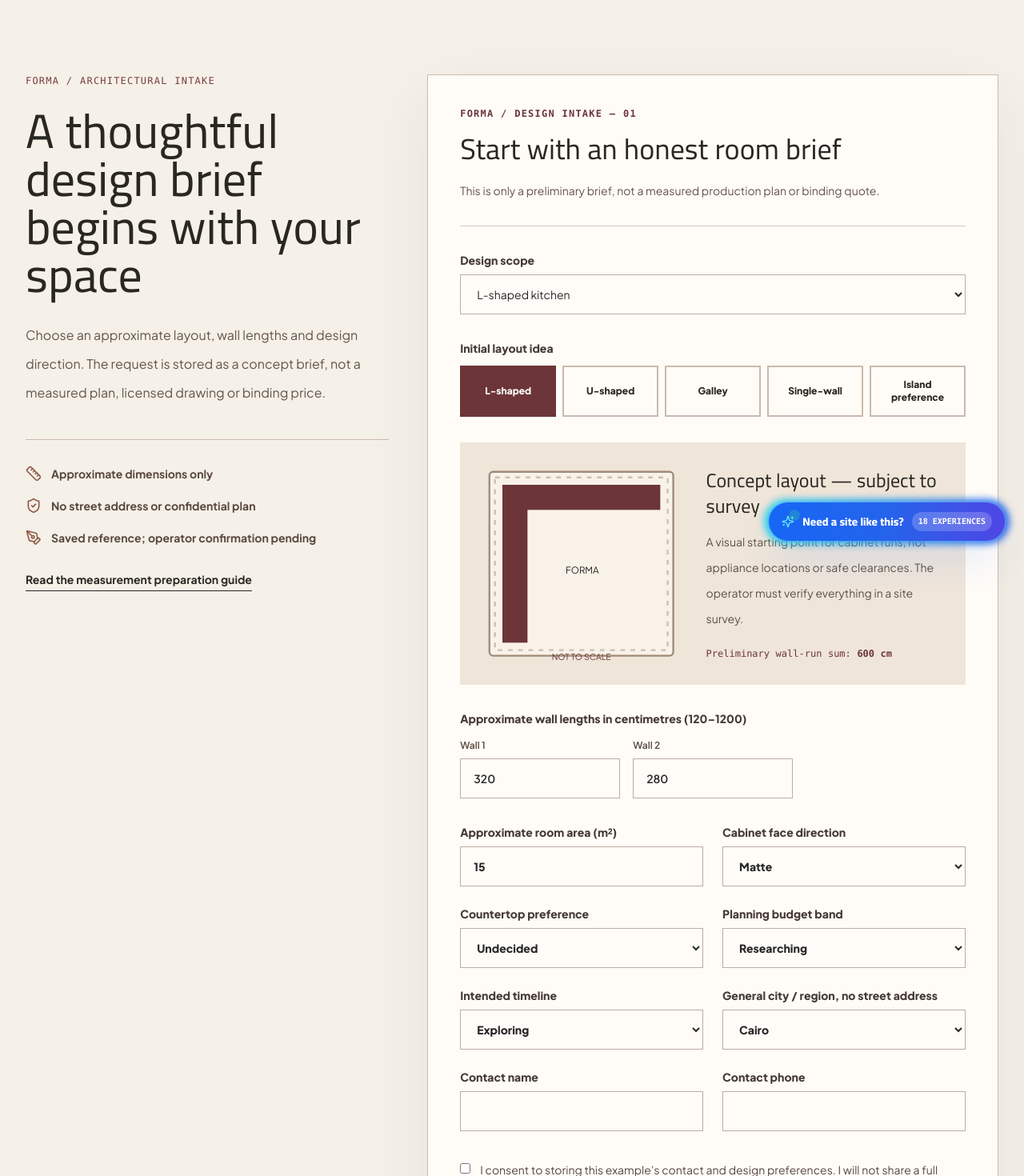
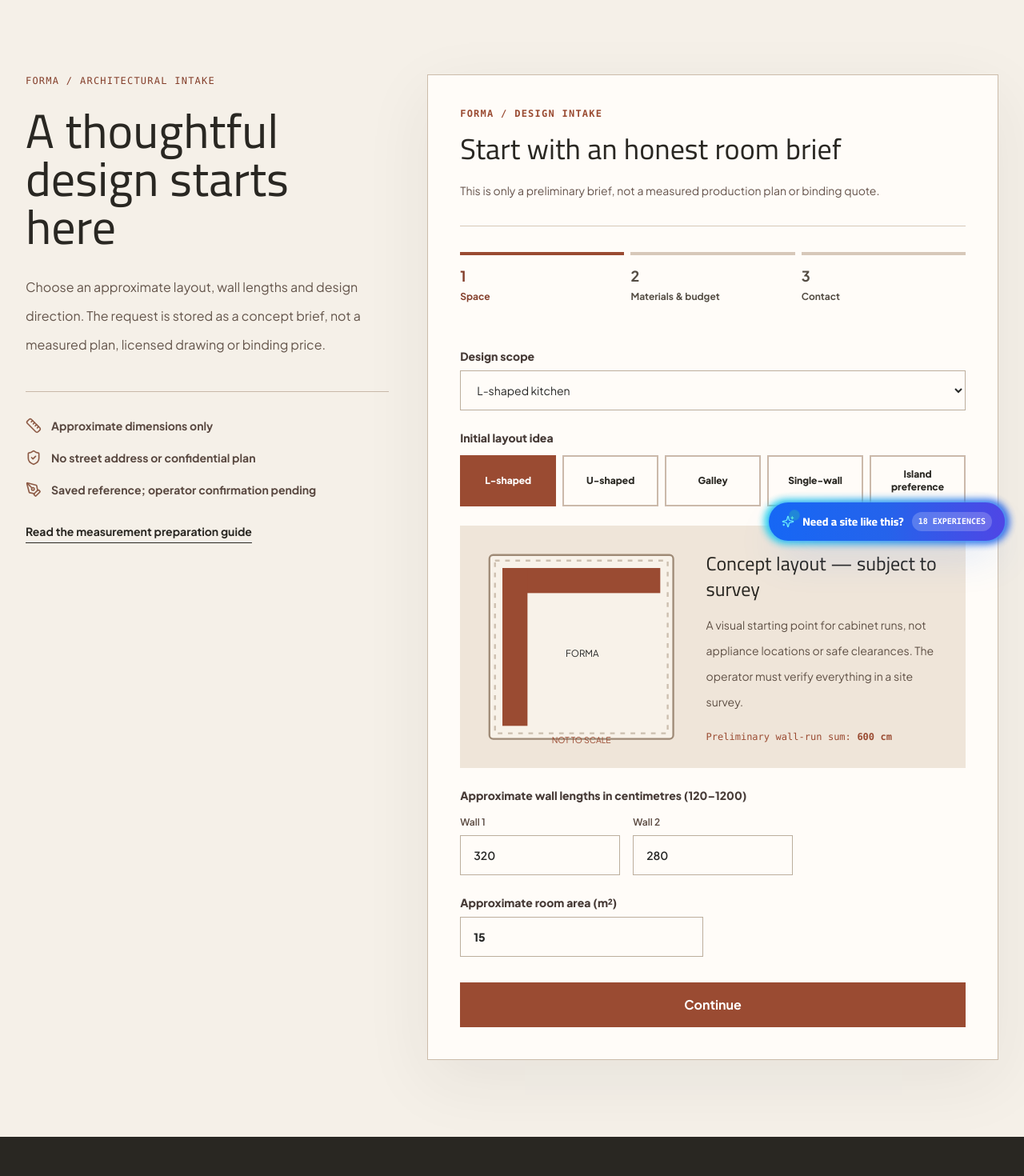
Before and after one commit to mykholy/mavvix_demos, a Next.js app: page /en/preview/interiors-kitchens/consultation in a window 1280 px wide. Shown: the part 100-1570 px from the top of the page at 80% size. Built offline with nearby package versions, Linux system fonts and the light colour scheme; a web font is replaced by a local one.

Commit message:
Add three-step Forma consultation, preserve selections and validate gallery and lead flow

```diff
--- a/src/app/[locale]/preview/interiors-kitchens/consultation/FormaBriefForm.tsx
+++ b/src/app/[locale]/preview/interiors-kitchens/consultation/FormaBriefForm.tsx
@@ -23,14 +23,17 @@ export function FormaBriefForm({locale,initial='l-shaped'}:{locale:Locale;initia
  const [finish,setFinish]=useState('matte'),[countertop,setCountertop]=useState('undecided');
  const [budget,setBudget]=useState('researching'),[timeline,setTimeline]=useState('exploring'),[area,setArea]=useState('Cairo');
  const [name,setName]=useState(''),[phone,setPhone]=useState(''),[consent,setConsent]=useState(false);
+ const [step,setStep]=useState(0);
  const [busy,setBusy]=useState(false),[error,setError]=useState(''),[ref,setRef]=useState('');
  const requestId=useRef<string|null>(null);
  const run=useMemo(()=>lengths.slice(0,wallCount[layout]).reduce((sum,x)=>sum+x,0),[layout,lengths]);
  const field='block text-sm font-extrabold text-[#473B37]';
- const input='block w-full mt-2 px-4 py-3.5 bg-[#FFFCF8] border border-[#BCAE9D] text-sm text-[#272827] focus-visible:outline-[#6C3538]';
- function layoutChange(value:string){setLayout(value);requestId.current=null;}
+ const input='block w-full mt-2 px-4 py-3.5 bg-[#FFFCF8] border border-[#BCAE9D] text-sm text-[#272827] focus-visible:outline-[#9A4B32]';
+ function layoutChange(value:string){setLayout(value);requestId.current=null;if(serviceLayouts[serviceSlug]){const matching=Object.keys(serviceLayouts).find(k=>serviceLayouts[k]===value);if(matching)setServiceSlug(matching);}}
  async function submit(e:React.FormEvent<HTMLFormElement>){
   e.preventDefault();if(busy||ref)return;
+  if(step<2){setStep(step+1);setError('');return;}
+  if(!consent||lengths.slice(0,wallCount[layout]).some(x=>!Number.isInteger(x)||x<120||x>1200)||!Number.isFinite(floorArea)||floorArea<3||floorArea>500){setError(ar?'راجع المقاسات والموافقة قبل الحفظ.':'Review dimensions and consent before saving.');setStep(0);return;}
   setBusy(true);setError('');
   try{
    if(!requestId.current)requestId.current=crypto.randomUUID();
@@ -49,40 +52,43 @@ export function FormaBriefForm({locale,initial='l-shaped'}:{locale:Locale;initia
   }catch{setError(ar?'تعذر حفظ الطلب. راجع المقاسات وتفاصيل التواصل ثم حاول مرة ثانية.':'Unable to save this brief. Check dimensions and contact information, then retry.');}
   finally{setBusy(false);}
  }
- if(ref)return <div role="status" aria-live="polite" className="p-10 sm:p-14 bg-[#FFFCF8] border-2 border-[#6C3538] text-center">
+ if(ref)return <div role="status" aria-live="polite" className="p-10 sm:p-14 bg-[#FFFCF8] border-2 border-[#9A4B32] text-center">
   <CheckCircle2 size={48} className="mx-auto text-[#547960]"/><h2 className="forma-display text-3xl sm:text-4xl mt-7">{ar?'تم حفظ فكرة المشروع':'Your design brief is saved'}</h2>
   <p className="text-[#58473E] leading-9 mt-5">{ar?'المرجع يخص تجربة الموقع فقط. لم تتم معاينة المنزل أو اعتماد المقاسات أو تصميم ثلاثي الأبعاد أو عرض سعر أو موعد حقيقي.':'This reference belongs to a Mavvix website experience. No real home survey, detailed plan, price, manufacturing order or appointment has been approved.'}</p>
   <p className="mt-7 p-4 bg-[#EFE5DA] font-mono font-extrabold text-xl">{ref}</p>
-  <a href={ar?'https://mavvix.com/ar/contact':'https://mavvix.com/en/contact'} target="_blank" rel="noopener noreferrer" className="inline-flex gap-2 items-center bg-[#6C3538] px-8 py-4 text-white text-sm font-bold mt-8">{ar?'اطلب موقع زي ده لنشاطك':'Get a website for your studio'}<ArrowUpRight size={17}/></a>
+  <a href={ar?'https://mavvix.com/ar/contact':'https://mavvix.com/en/contact'} target="_blank" rel="noopener noreferrer" className="inline-flex gap-2 items-center bg-[#9A4B32] px-8 py-4 text-white text-sm font-bold mt-8">{ar?'اطلب موقع زي ده لنشاطك':'Get a website for your studio'}<ArrowUpRight size={17}/></a>
  </div>;
  return <form onSubmit={submit} className="bg-[#FFFCF8] border border-[#CCBCAA] p-6 sm:p-10 space-y-8 shadow-[0_25px_80px_rgba(39,40,39,.07)]">
-  <div className="border-b border-[#D7C8B9] pb-7"><p className="font-mono text-[#6C3538] text-xs font-bold tracking-widest">FORMA / DESIGN INTAKE — 01</p>
+  <div className="border-b border-[#D7C8B9] pb-7"><p className="font-mono text-[#9A4B32] text-xs font-bold tracking-widest">FORMA / DESIGN INTAKE</p>
    <h2 className="forma-display text-3xl sm:text-4xl mt-4">{ar?'خلّينا نرسم أول تصور':'Start with an honest room brief'}</h2>
    <p className="text-[#65534B] text-sm leading-8 mt-4">{ar?'دي خطوة استكشافية، مش رسم معتمد للتصنيع أو حساب سعر.':'This is only a preliminary brief, not a measured production plan or binding quote.'}</p>
   </div>
+  <ol aria-label={ar?'خطوات الاستشارة':'Consultation steps'} className="grid grid-cols-3 gap-2">{(ar?['المساحة','الخامات والميزانية','بيانات التواصل']:['Space','Materials & budget','Contact']).map((label,i)=><li key={label} aria-current={i===step?'step':undefined} className={'border-t-4 pt-3 text-xs font-bold '+(i<=step?'border-[#9A4B32] text-[#843F2B]':'border-[#D7C8B9] text-[#544D44]')}><span className="block text-lg mb-1">{i+1}</span>{label}</li>)}</ol>
+  <fieldset disabled={step!==0||busy} hidden={step!==0} className={step===0?'space-y-6 min-w-0':'hidden'}>
+  <legend className="sr-only">{ar?'المساحة والمقاسات':'Space and dimensions'}</legend>
   <div><label htmlFor="forma-design-scope" className={field}>{ar?'المجال أو نوع المشروع':'Design scope'}</label>
-   <select id="forma-design-scope" className={input} value={serviceSlug} onChange={e=>{const next=e.target.value;setServiceSlug(next);if(serviceLayouts[next])layoutChange(serviceLayouts[next]);}}>{FORMA.services.map(s=><option key={s.slug} value={s.slug}>{formaText(s.title,locale)}</option>)}</select>
+   <select id="forma-design-scope" className={input} value={serviceSlug} onChange={e=>{const next=e.target.value;setServiceSlug(next);if(serviceLayouts[next]){setLayout(serviceLayouts[next]);requestId.current=null;}}}>{FORMA.services.map(s=><option key={s.slug} value={s.slug}>{formaText(s.title,locale)}</option>)}</select>
   </div>
   <fieldset><legend className={field}>{ar?'شكل المساحة المفضل':'Initial layout idea'}</legend>
    <div className="grid grid-cols-2 sm:grid-cols-5 gap-2 mt-3">{FORMA.layouts.map(l=><button key={l} type="button" onClick={()=>layoutChange(l)} data-layout={l} aria-pressed={layout===l}
-    className={'p-3 min-h-16 text-xs font-black border-2 '+(layout===l?'bg-[#6C3538] border-[#6C3538] text-white':'border-[#CBB9AA] hover:bg-[#EEE4DA]')}>{layoutLabels[l][locale]}</button>)}</div>
+    className={'p-3 min-h-16 text-xs font-black border-2 '+(layout===l?'bg-[#9A4B32] border-[#9A4B32] text-white':'border-[#CBB9AA] hover:bg-[#EEE4DA]')}>{layoutLabels[l][locale]}</button>)}</div>
   </fieldset>
   <div className="grid lg:grid-cols-[.85fr_1fr] gap-7 items-center p-6 bg-[#EFE5D9]">
    <div aria-label={ar?'رسم توضيحي لشكل المطبخ، ليس مخططًا تنفيذيا':'Schematic layout, not construction-ready plan'}>
     <svg width="100%" viewBox="0 0 220 220" role="img" aria-label={ar?'مخطط مبدئي لمواضع الخزائن':'Illustrative cabinet-run diagram'} className="max-w-[300px] mx-auto">
      <rect x="11" y="11" width="198" height="198" rx="4" fill="#F8F2E9" stroke="#9F8B77" strokeWidth="2"/>
      <rect x="17" y="17" width="186" height="186" fill="none" stroke="#CCBFAF" strokeDasharray="5 6" strokeWidth="2"/>
-     {layout!=='galley'&&<rect x="25" y="25" width="170" height="27" fill="#6C3538"/>}
-     {layout!=='single-wall'&&<rect x="25" y="25" width="27" height="170" fill="#6C3538"/>}
-     {(layout==='U'||layout==='galley')&&<rect x="169" y="25" width="26" height="170" fill="#6C3538"/>}
-     {layout==='island'&&<rect x="85" y="100" width="67" height="37" fill="#B9866B" stroke="#6C3538" strokeWidth="1.5"/>}
+     {layout!=='galley'&&<rect x="25" y="25" width="170" height="27" fill="#9A4B32"/>}
+     {layout!=='single-wall'&&<rect x="25" y="25" width="27" height="170" fill="#9A4B32"/>}
+     {(layout==='U'||layout==='galley')&&<rect x="169" y="25" width="26" height="170" fill="#9A4B32"/>}
+     {layout==='island'&&<rect x="85" y="100" width="67" height="37" fill="#B9866B" stroke="#9A4B32" strokeWidth="1.5"/>}
      <text x="111" y="118" dominantBaseline="middle" textAnchor="middle" fill="#272827" fontSize="10">FORMA</text>
-     <text x="110" y="214" textAnchor="middle" fill="#6C3538" fontSize="9">NOT TO SCALE</text>
+     <text x="110" y="214" textAnchor="middle" fill="#9A4B32" fontSize="9">NOT TO SCALE</text>
     </svg>
    </div>
    <div><h3 className="forma-display text-2xl font-bold">{ar?'تخطيط توضيحي قابل للتغيير':'Concept layout — subject to survey'}</h3>
     <p className="mt-3 text-[#5F5045] text-sm leading-8">{ar?'رسم مبسط لعدد جوانب الخزائن. لا يوضح فتحات الأجهزة أو مسافات الأمان؛ المتخصص يراجعها بعد قياس الموقع.':'A visual starting point for cabinet runs, not appliance locations or safe clearances. The operator must verify everything in a site survey.'}</p>
-    <p className="text-xs font-mono mt-5 text-[#6C3538]">{ar?'أطوال حوائط مبدئية:':'Preliminary wall-run sum:'} <b>{run} cm</b></p>
+    <p className="text-xs font-mono mt-5 text-[#9A4B32]">{ar?'أطوال حوائط مبدئية:':'Preliminary wall-run sum:'} <b>{run} cm</b></p>
    </div>
   </div>
   <fieldset><legend className={field}>{ar?'مقاسات استرشادية بالسنتيمتر (120 إلى 1200)':'Approximate wall lengths in centimetres (120–1200)'}</legend>
@@ -93,17 +99,23 @@ export function FormaBriefForm({locale,initial='l-shaped'}:{locale:Locale;initia
   </fieldset>
   <div className="grid sm:grid-cols-2 gap-6">
    <label className={field}>{ar?'مساحة الغرفة التقريبية (م²)':'Approximate room area (m²)'}<input type="number" required min="3" max="500" step=".5" className={input} value={floorArea} onChange={e=>setFloorArea(Number(e.target.value))}/></label>
+   </div></fieldset>
+  <fieldset disabled={step!==1||busy} hidden={step!==1} className={step===1?'space-y-6 min-w-0':'hidden'}><legend className="sr-only">{ar?'الخامات والميزانية':'Materials and budget'}</legend><div className="grid sm:grid-cols-2 gap-6">
    <label className={field}>{ar?'تشطيب الواجهات':'Cabinet face direction'}<select value={finish} onChange={e=>setFinish(e.target.value)} className={input}>{FORMA.finishFamilies.map(x=><option value={x} key={x}>{optionNames.finish[x][locale]}</option>)}</select></label>
    <label className={field}>{ar?'سطح العمل المفضل':'Countertop preference'}<select value={countertop} onChange={e=>setCountertop(e.target.value)} className={input}>{FORMA.countertops.map(x=><option value={x} key={x}>{optionNames.countertop[x][locale]}</option>)}</select></label>
    <label className={field}>{ar?'نطاق الميزانية (للتخطيط فقط)':'Planning budget band'}<select value={budget} onChange={e=>setBudget(e.target.value)} className={input}>{FORMA.budgetBands.map(x=><option value={x} key={x}>{optionNames.budget[x][locale]}</option>)}</select></label>
    <label className={field}>{ar?'الوقت المفضل للمشروع':'Intended timeline'}<select value={timeline} onChange={e=>setTimeline(e.target.value)} className={input}>{FORMA.timelines.map(x=><option value={x} key={x}>{optionNames.timeline[x][locale]}</option>)}</select></label>
    <label className={field}>{ar?'المنطقة العامة بدون عنوان':'General city / region, no street address'}<select value={area} onChange={e=>setArea(e.target.value)} className={input}>{FORMA.areas.map(x=><option value={x} key={x}>{x}</option>)}</select></label>
-   <label className={field}>{ar?'الاسم':'Contact name'}<input value={name} onChange={e=>setName(e.target.value)} minLength={2} maxLength={110} required autoComplete="name" className={input}/></label>
-   <label className={field}>{ar?'رقم الهاتف':'Contact phone'}<input value={phone} onChange={e=>setPhone(e.target.value)} type="tel" minLength={8} maxLength={24} pattern="[+0-9 ()-]{8,24}" required autoComplete="tel" className={input}/></label>
+   </div></fieldset>
+  <fieldset disabled={step!==2||busy} hidden={step!==2} className={step===2?'space-y-6 min-w-0':'hidden'}><legend className="sr-only">{ar?'بيانات التواصل':'Contact information'}</legend>
+   <div className="bg-[#E6D9C8] p-5 text-sm leading-7"><p className="font-bold">{ar?'ملخص اختيارك':'Your selection'}</p><p>{formaText(FORMA.services.find(s=>s.slug===serviceSlug)!.title,locale)} · {layoutLabels[layout][locale]} · {floorArea} m²</p><p>{optionNames.finish[finish][locale]} · {optionNames.budget[budget][locale]}</p></div>
+   <div className="grid sm:grid-cols-2 gap-6"><label className={field}>{ar?'الاسم':'Contact name'}<input value={name} onChange={e=>setName(e.target.value)} minLength={2} maxLength={110} required autoComplete="name" className={input}/></label>
+   <label className={field}>{ar?'رقم الهاتف':'Contact phone'}<input value={phone} onChange={e=>setPhone(e.target.value)} type="tel" minLength={8} maxLength={24} pattern="[+0-9 \(\)\-]{8,24}" required autoComplete="tel" className={input}/></label>
   </div>
-  <label className="flex gap-3 items-start text-sm text-[#58473E] leading-8"><input type="checkbox" required checked={consent} onChange={e=>setConsent(e.target.checked)} className="mt-2 accent-[#6C3538]"/><span>{ar?'أوافق على حفظ معلومات التواصل والتفضيلات لهذا النموذج فقط. لا أقدم عنوان منزل كامل أو مخططًا سريًا أو بيانات ملكية.':'I consent to storing this example\'s contact and design preferences. I will not share a full street address, confidential plans or property documents.'}</span></label>
+  <label className="flex gap-3 items-start text-sm text-[#58473E] leading-8"><input type="checkbox" required checked={consent} onChange={e=>setConsent(e.target.checked)} className="mt-2 accent-[#9A4B32]"/><span>{ar?'أوافق على حفظ معلومات التواصل والتفضيلات لهذا النموذج فقط. لا أقدم عنوان منزل كامل أو مخططًا سريًا أو بيانات ملكية.':'I consent to storing this example\'s contact and design preferences. I will not share a full street address, confidential plans or property documents.'}</span></label>
   <p className="border-s-4 border-[#B9866B] bg-[#F0E5DB] p-4 text-sm text-[#58473E] leading-8 flex gap-3"><AlertCircle size={22} className="shrink-0 mt-1"/>{ar?'لا يوجد عرض سعر نهائي ولا تصميم معماري معتمد؛ التوصيلات والتراخيص والمتطلبات الفنية يراجعها المشغل الفعلي.':'No final price, licensed engineering drawing or fabrication authorization is generated. A real operator must verify measurements, material specs and utilities.'}</p>
+  </fieldset>
   {error&&<p role="alert" className="p-4 bg-red-50 text-red-700 text-sm">{error}</p>}
-  <button disabled={!consent||busy} className="w-full min-h-14 bg-[#6C3538] text-white px-8 py-4 font-extrabold disabled:opacity-40" type="submit">{busy?(ar?'جارٍ حفظ الفكرة':'Saving brief'):(ar?'احفظ طلب استشارة التصميم':'Save design consultation brief')}</button>
+  <div className="flex flex-wrap items-center gap-3">{step>0&&<button type="button" data-forma-back onClick={()=>{setStep(step-1);setError('');}} className="min-h-12 border border-[#B8AB9B] px-5 py-3 font-bold text-sm">{ar?'رجوع':'Back'}</button>}<button data-forma-next type="submit" disabled={busy||(step===2&&!consent)} className="flex-1 min-h-14 bg-[#9A4B32] text-white px-5 py-4 font-bold disabled:opacity-60">{busy?(ar?'جارٍ الحفظ':'Saving'):step<2?(ar?'الخطوة التالية':'Continue'):(ar?'احفظ طلب الاستشارة':'Save consultation brief')}</button></div>
  </form>;
 }
--- a/src/app/[locale]/preview/interiors-kitchens/consultation/page.tsx
+++ b/src/app/[locale]/preview/interiors-kitchens/consultation/page.tsx
@@ -15,10 +15,10 @@ export default async function FormaConsultation(
 
  const ar=locale==='ar';const initial=FORMA.services.some(s=>s.slug===searchParams.service)?searchParams.service:'l-shaped';
  return <section className="py-16 sm:py-24"><div className="max-w-7xl mx-auto px-5 sm:px-8 grid lg:grid-cols-[.7fr_1.1fr] gap-12 items-start">
-  <aside className="lg:sticky lg:top-36"><p className="font-mono text-[#793D40] text-xs tracking-widest">FORMA / ARCHITECTURAL INTAKE</p>
-   <h1 className="forma-display text-4xl sm:text-6xl leading-tight mt-6">{ar?'من مساحة فعلية إلى طلب تصميم مفهوم':'A thoughtful design brief begins with your space'}</h1>
+  <aside className="lg:sticky lg:top-36"><p className="font-mono text-[#843F2B] text-xs tracking-widest">FORMA / ARCHITECTURAL INTAKE</p>
+   <h1 className="forma-display text-4xl sm:text-6xl leading-tight mt-6">{ar?'صمّم البداية، خطوة بخطوة.':'A thoughtful design starts here'}</h1>
    <p className="leading-9 text-[#64554B] mt-7">{ar?'ابدأ بمقاسات استرشادية وتخطيط تفضّله ومواد ممكن تعجبك. هذه البيانات ليست رفع مقاسات فعليًا، ولا نستخدمها لتصنيع أو تسعير دون اعتماد متخصص.':'Choose an approximate layout, wall lengths and design direction. The request is stored as a concept brief, not a measured plan, licensed drawing or binding price.'}</p>
-   <div className="border-t border-[#C8B8A9] mt-10 pt-8 space-y-5">{[[Ruler,ar?'مقاسات مبدئية بالسنتيمتر':'Approximate dimensions only'],[ShieldCheck,ar?'بدون عنوان منزل أو مخطط سري':'No street address or confidential plan'],[PenTool,ar?'مرجع محفوظ بانتظار المشغّل':'Saved reference; operator confirmation pending']].map(([Icon,copy],i)=><p key={i} className="flex items-center gap-3 text-sm font-bold text-[#58473F]">{typeof Icon!=='string'&&<Icon size={20} className="text-[#8D5B46] shrink-0"/>}{copy as string}</p>)}</div>
+   <div className="border-t border-[#C8B8A9] mt-10 pt-8 space-y-5">{[[Ruler,ar?'مقاسات مبدئية بالسنتيمتر':'Approximate dimensions only'],[ShieldCheck,ar?'بدون عنوان منزل أو مخطط سري':'No street address or confidential plan'],[PenTool,ar?'ملخص اختيارك ومرجع محفوظ':'Saved reference; operator confirmation pending']].map(([Icon,copy],i)=><p key={i} className="flex items-center gap-3 text-sm font-bold text-[#58473F]">{typeof Icon!=='string'&&<Icon size={20} className="text-[#8D5B46] shrink-0"/>}{copy as string}</p>)}</div>
    <Link className="underline underline-offset-8 inline-block mt-8 font-bold text-sm" href={formaPath(locale,'measurement')}>{ar?'طريقة التفكير في قياسات المطبخ':'Read the measurement preparation guide'}</Link>
   </aside>
   <FormaBriefForm locale={locale} initial={initial}/>
--- a/src/app/[locale]/preview/interiors-kitchens/journal/page.tsx
+++ b/src/app/[locale]/preview/interiors-kitchens/journal/page.tsx
@@ -15,5 +15,5 @@ export default async function FormaJournal(props:{params: Promise<{locale:Locale
  return <div className="max-w-7xl mx-auto px-5 sm:px-8 py-20"><p className="font-mono text-xs text-[#843F2B]">FORMA / SPACE NOTES</p>
   <h1 className="forma-display text-4xl sm:text-6xl mt-6">{ar?'ملاحظات قبل طلب تصميم':'Kitchen decisions explained before the quote'}</h1>
   <p className="max-w-3xl text-[#64544A] leading-9 mt-7">{ar?'محتوى متخصص عن رفع المقاسات وتخطيط الحركة واختيار الخامات، بدل قوائم نصائح عامة لا تنطبق على كل مطبخ.':'Original educational notes about measuring, layout and material selection, written to help you prepare a useful design consultation.'}</p>
-  <div className="grid md:grid-cols-2 gap-8 mt-12">{FORMA.articles.map((a,i)=><Link href={formaPath(locale,'journal/'+a.slug)} key={a.slug} className={i===0?"md:col-span-2 border-b border-[#B8AB9B] pb-8":"border-b border-[#B8AB9B] pb-8"}><img src={formaPhoto(["room","walnut","island"][i]).url} alt={formaPhoto(["room","walnut","island"][i])[locale]} className={"w-full object-cover "+(i===0?"aspect-[16/8]":"aspect-[5/3]")} loading="lazy"/><span className="mt-7 text-[#843F2B] font-mono text-xs">ARTICLE / 0{i+1}</span><h2 className="forma-display text-2xl mt-5">{formaText(a.title,locale)}</h2><p className="text-sm leading-8 text-[#65554B] mt-5">{formaText(a.summary,locale)}</p><p className="text-xs text-[#544D44] mt-3">{formaPhoto(["room","walnut","island"][i]).author} · {formaPhoto(["room","walnut","island"][i]).license} · {ar?"مرجع مستقل، اقتصاص":"Independent reference, crop"}</p><span className="mt-auto pt-7 text-xs font-bold inline-flex gap-3">{ar?'اقرأ التفاصيل':'Read field note'}<ArrowUpRight size={17}/></span></Link>)}</div></div>;
+  <div className="grid md:grid-cols-2 gap-8 mt-12">{FORMA.articles.map((a,i)=><article key={a.slug} className={i===0?"md:col-span-2 border-b border-[#B8AB9B] pb-8":"border-b border-[#B8AB9B] pb-8"}><Link href={formaPath(locale,'journal/'+a.slug)} className="block"><img src={formaPhoto(["room","walnut","island"][i]).url} alt={formaPhoto(["room","walnut","island"][i])[locale]} className={"w-full object-cover "+(i===0?"aspect-[16/8]":"aspect-[5/3]")} loading="lazy"/></Link><span className="mt-7 text-[#843F2B] font-mono text-xs">ARTICLE / 0{i+1}</span><h2 className="forma-display text-2xl mt-5">{formaText(a.title,locale)}</h2><p className="text-sm leading-8 text-[#65554B] mt-5">{formaText(a.summary,locale)}</p><div className="mt-3"><PhotoCredit photo={formaPhoto(["room","walnut","island"][i])} locale={locale}/></div><Link href={formaPath(locale,'journal/'+a.slug)} className="mt-auto pt-7 text-xs font-bold inline-flex gap-3 underline">{ar?'اقرأ التفاصيل':'Read field note'}<ArrowUpRight size={17}/></Link></article>)}</div></div>;
 }
```
Also changed, not shown: scripts/visual-qa.mjs (+31 -1 lines).
